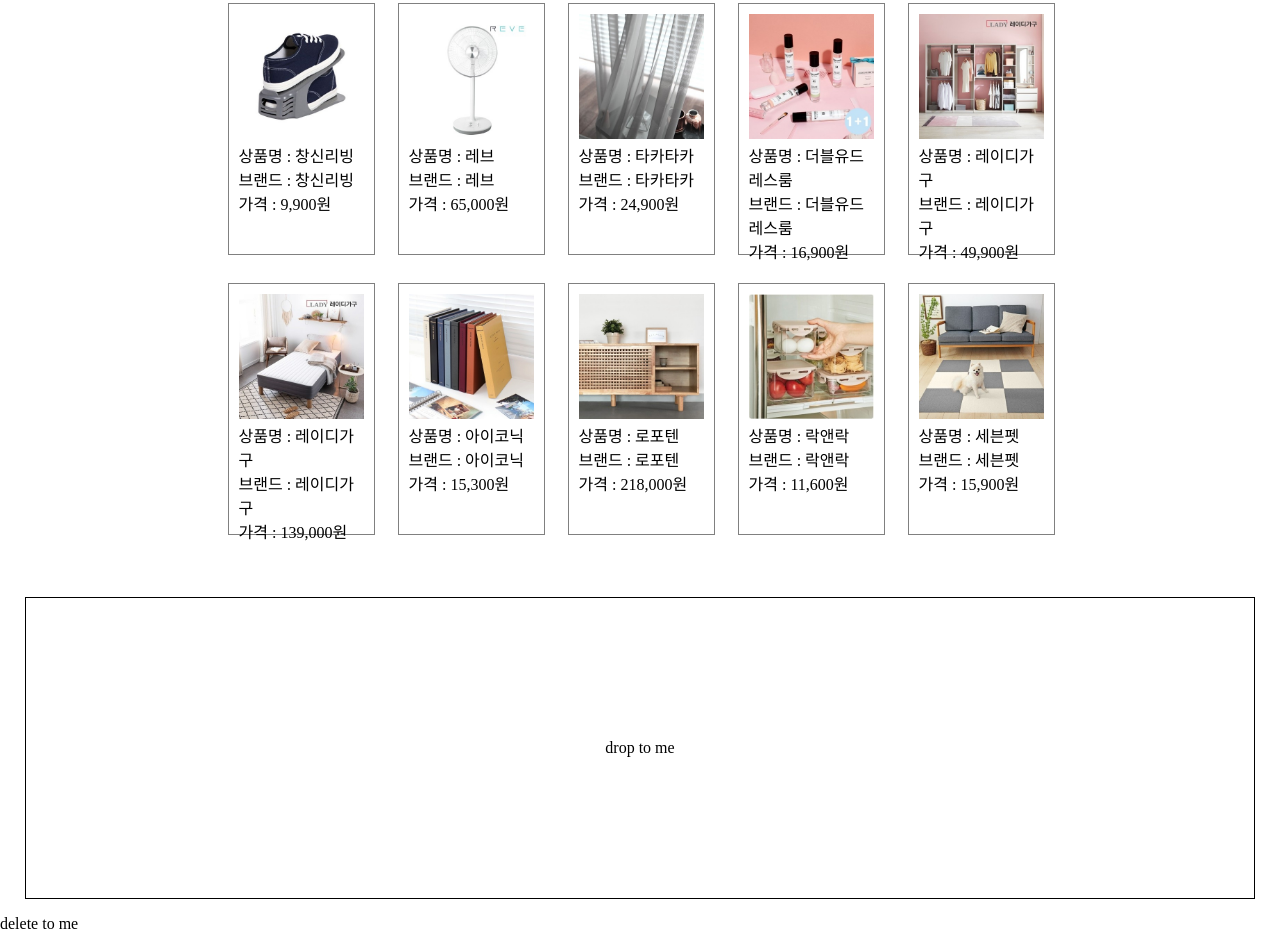
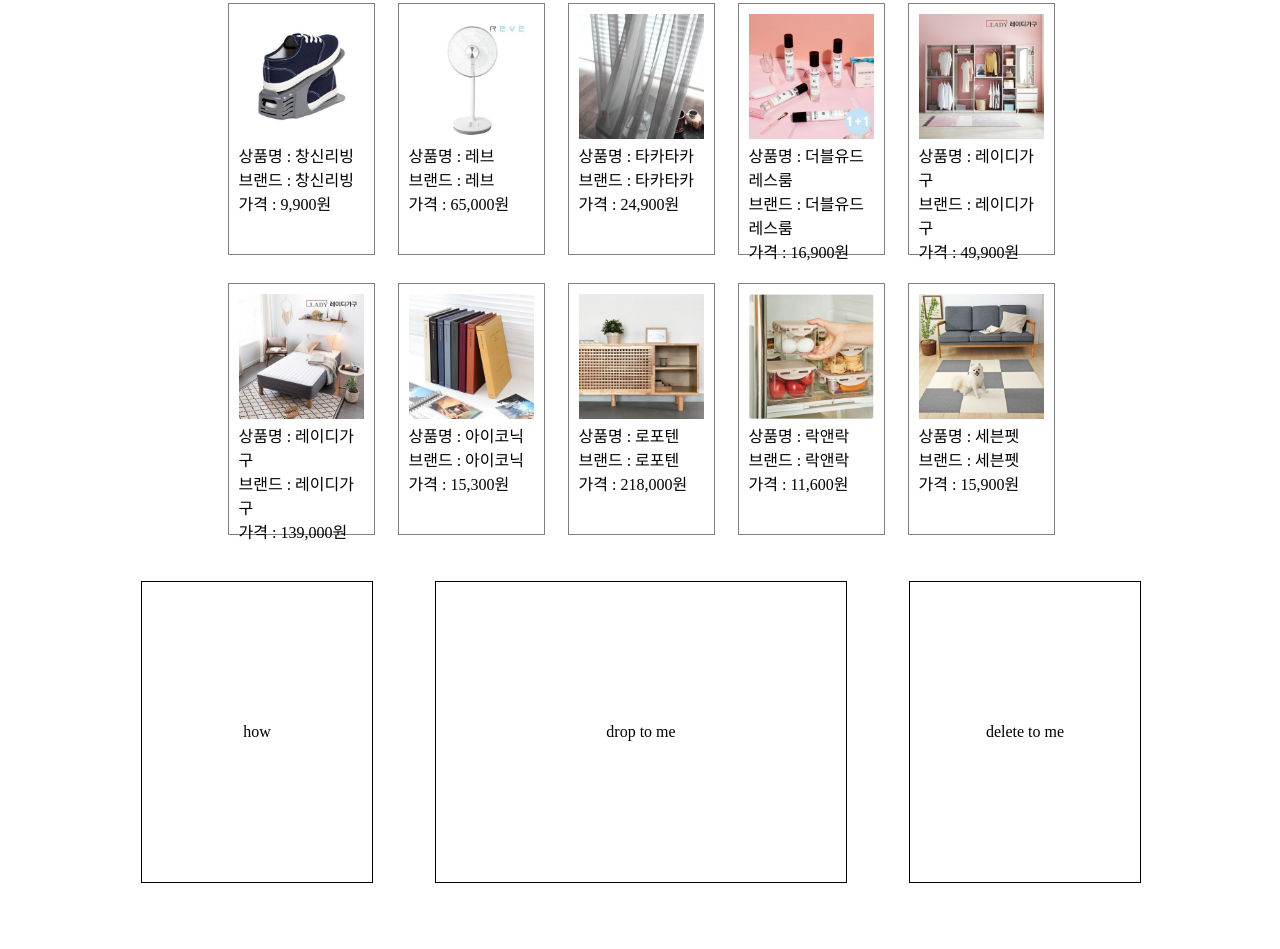
Before and after one commit to TheWorldSkills/B-module, a plain HTML site: page index.html in a window 1280 px wide. Shown: the part 637-1586 px from the top of the page. After the commit the page ends 1520 px from the top, so only its background shows below. Drawn offline with nearby package versions, Linux system fonts and the light colour scheme; a script that the page names is missing.

Commit message:
Add publish del-box and list-box

```diff
--- a/index.html
+++ b/index.html
@@ -15,11 +15,16 @@
         <h1>~ Store Shop basket ~</Store></h1>
         <section id="drag-wrap" class="grid">
         </section>
-        <section id="drop-place">
-            <p>drop to me</p>
-        </section>
-        <section>
-            <p>delete to me</p>
-        </section>
+        <div class="grid2">
+            <section id="list">
+                <p>how</p>
+            </section>
+            <section id="drop-place">
+                <p>drop to me</p>
+            </section>
+            <section id="del-basket">
+                <p>delete to me</p>
+            </section>
+        </div>
     </body>
 </html>
--- a/js/app.js
+++ b/js/app.js
@@ -2,7 +2,6 @@ var isRevert = true;
 
 $(document).ready(function () {
   $.getJSON("../store/store.json", function (data, textStatus) {
-    console.log(data, textStatus);
     for (var i = 0; i < data.length; i++) {
       $("#drag-wrap").append(
         `<div class="grid-item drag-obj"><img src="../store/상품사진/${data[i].photo}" /><br />상품명 : ${data[i].product_name}<br />브랜드 : ${data[i].brand}<br />가격 : ${data[i].price}원</div>`
--- a/style/style.css
+++ b/style/style.css
@@ -6,7 +6,7 @@ h1 {
   text-align: center;
 }
 .grid {
-  width: 94vw;
+  width: 1680px;
   margin: 0 auto;
   display: grid;
   grid-template-columns: repeat(10, 150px); /* 3 columns */
@@ -21,19 +21,34 @@ h1 {
   height: 230px;
   /* 클론 되는 오브젝트는 크기를 지정해줘야합니다 */
 }
-img {
-  width: 100%;
+.grid2 {
+  display: grid;
+  grid-template-columns: 18vw 32vw 18vw;
+  grid-gap: 0 4rem;
+  margin-top: 4rem;
+  width: calc(68vw + 8rem);
+  margin: 0 auto;
+  margin-top: 3rem;
 }
-#drop-place {
+.grid2 > section {
   display: flex;
-  width: 96vw;
   height: 300px;
-  margin: 0 auto;
-  margin-top: 4rem;
   align-items: center;
   justify-content: center;
   text-align: center;
   border: 1px solid black;
+}
+#list {
+  width: 18vw;
+}
+#del-basket {
+  width: 18vw;
+}
+#drop-place {
+  width: 32vw;
+}
+img {
+  width: 100%;
 }
 @media (max-width: 1700px) {
   .grid {
```
